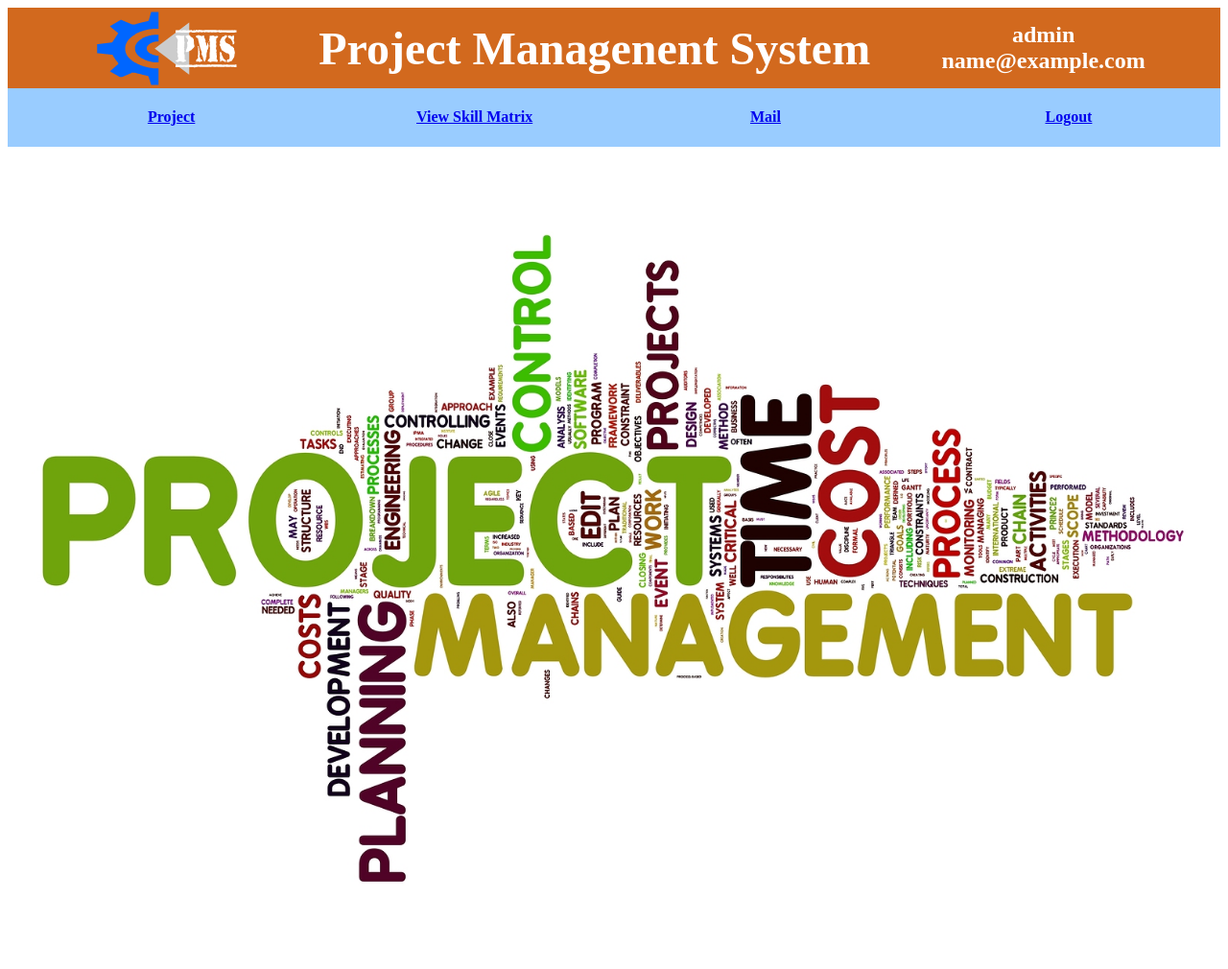
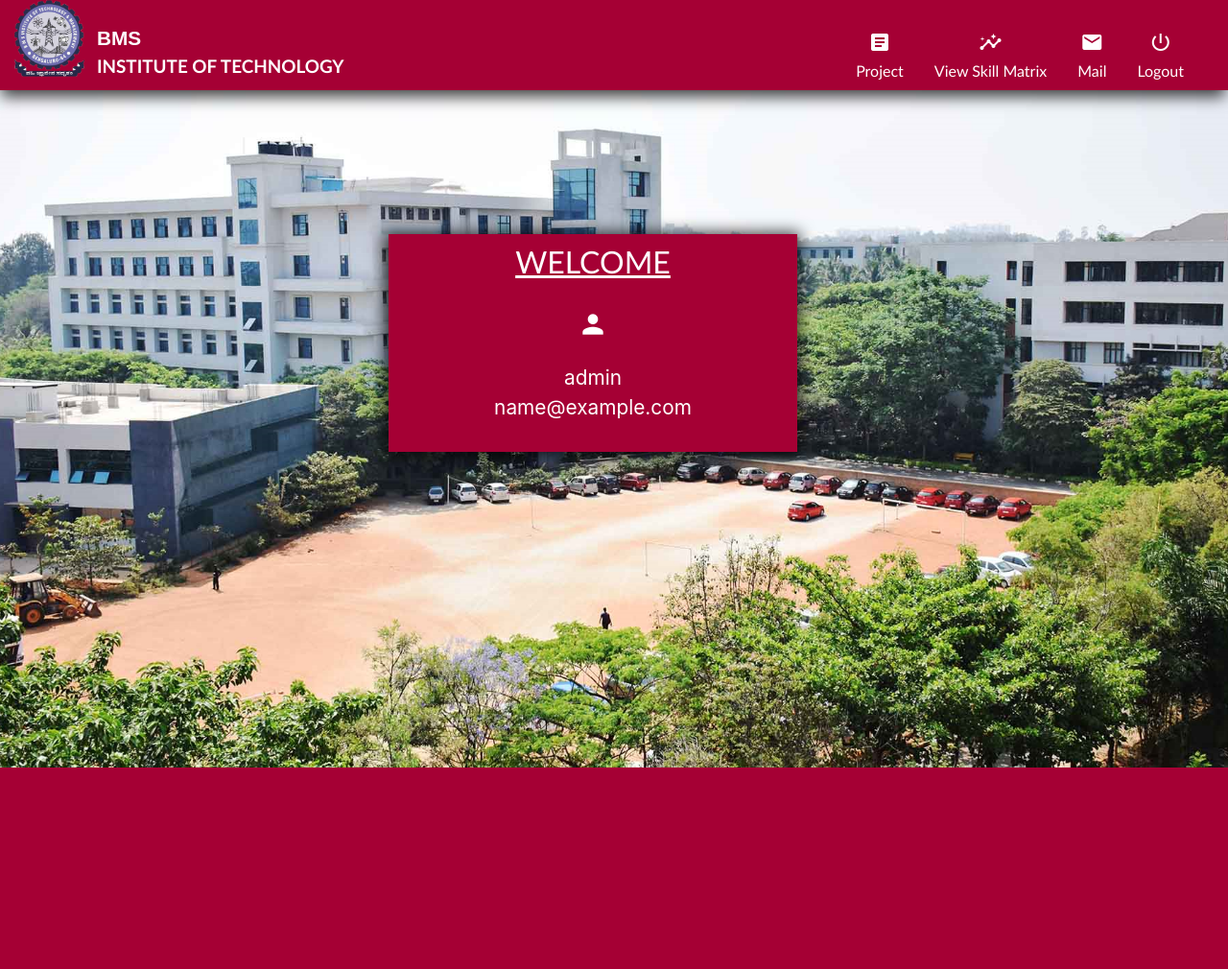
Before and after one commit to Sushma66/ProjectMgmtSystem, a PHP site: page /Admin.php in a window 1280 px wide. Shown: the top 1010 px of the page at 96% size. After the commit the page ends 800 px from the top, so only its background shows below. Run offline with PHP 8.4, Linux system fonts and the light colour scheme; the visitor is signed in with stand-in values (Sample User, id 1); lists and menus that the app fills with data are empty; some libraries are stand-ins or nearby versions.

Commit message:
Updated student page

```diff
--- a/PMS/Admin.php
+++ b/PMS/Admin.php
@@ -136,6 +136,7 @@
     <script src="js/scripts.js"></script>
   </body>
 </html>
+
 
  <?php
 }
@@ -288,7 +289,88 @@
 else
 {
 ?>
-      <!DOCTYPE html PUBLIC "-//W3C//DTD XHTML 1.0 Transitional//EN" "http://www.w3.org/TR/xhtml1/DTD/xhtml1-transitional.dtd">
+
+<!DOCTYPE html>
+<html lang="en">
+  <head>
+    <meta charset="utf-8">
+    <meta http-equiv="X-UA-Compatible" content="IE=edge">
+    <meta name="viewport" content="width=device-width, initial-scale=1">
+    <link href="https://fonts.googleapis.com/icon?family=Material+Icons" rel="stylesheet">
+    <link rel="icon" type="image/png" href="images/logo.png" type="image/x-icon">
+    <title>Project Management System</title>
+    <link href="css/bootstrap.min.css" rel="stylesheet">
+    <link href="css/style2.css" rel="stylesheet">
+  </head>
+  <body>
+    <div class="container-fluid">
+  <div class="row">
+    <div class="col-md-12 topnavbar">
+      <div style="float: left; padding-right: 1%;">
+        <img src="images/logo.png" height="80"/>
+      </div>
+      <br>
+      <div style="float: left;">
+        <a style="font-family: Arial; font-size: 130%; color: #fff; font-weight: 600">BMS</a><br />
+        <a style="font-family: Calibri; color: #fff; font-size: 118%; font-weight: 600">INSTITUTE OF TECHNOLOGY</a>
+      </div>
+      <div class="col-md-12">
+        <ul class="nav">
+        <li class="nav-item">
+          <a class="nav-link active" href="STUDENT/project.php">
+            <span class="material-icons hidden-md-down">article</span><br class="hidden-md-down"> Project
+          </a>
+        </li>
+        <li class="nav-item">
+          <a class="nav-link" href="STUDENT/skill.php">
+            <span class="material-icons hidden-md-down">insights</span><br class="hidden-md-down">View Skill Matrix
+          </a>
+        </li>
+        <li class="nav-item">
+          <a class="nav-link" href="STUDENT/mail.php">
+            <span class="material-icons hidden-md-down">email</span><br class="hidden-md-down"> Mail
+          </a>
+        </li>
+        <li class="nav-item">
+          <a class="nav-link" href="logout.php">
+            <span class="material-icons hidden-md-down">power_settings_new</span><br class="hidden-md-down"> Logout
+          </a>
+        </li>
+      </ul>
+      </div>
+    </div>
+    </div>
+    </div>
+  <div class="container-fluid">
+  <div class="row mid-row">
+    <div class="col-md-12 col-lg-12">
+      <div class="display-box">
+        <h2><u>WELCOME</u></h2>
+        <br>
+        <!--<div>-->
+          <span class="material-icons">person</span>
+        <!--</div>-->
+        <div class="message">
+        <label style="float: center;">
+           <?php
+            print $role;
+            echo "<br/>";
+            print $user;
+          ?>
+        </label>
+      </div>
+      </div>
+    </div>
+  </div>
+</div>
+</div>
+
+    <script src="js/jquery.min.js"></script>
+    <script src="js/bootstrap.min.js"></script>
+    <script src="js/scripts.js"></script>
+  </body>
+</html>
+      <!-- <!DOCTYPE html PUBLIC "-//W3C//DTD XHTML 1.0 Transitional//EN" "http://www.w3.org/TR/xhtml1/DTD/xhtml1-transitional.dtd">
 <html xmlns="http://www.w3.org/1999/xhtml">
 <head>
 <meta http-equiv="Content-Type" content="text/html; charset=utf-8" />
@@ -317,9 +399,9 @@
     <th width="646" scope="col"><font size="8" color="White">Project Managenent System</font></th>
     <th width="140" scope="col"><font color="White" size="5">
 	<?php
-    print $role;
-    echo "<br/>";
-    print $user;
+   // print $role;
+    //echo "<br/>";
+   // print $user;
     ?></font></th>
     <th width="63" scope="col">&nbsp;</th>
   </tr>
@@ -343,13 +425,11 @@
 <?php
 }
 ?>
-</table>
+</table> -->
 <p>
   <?php
 }
 ?>
-
-
 </p>
 <p>&nbsp;</p>
   </table>
```
Also changed, not shown: PMS/stu.php (added, +90 -0 lines).
